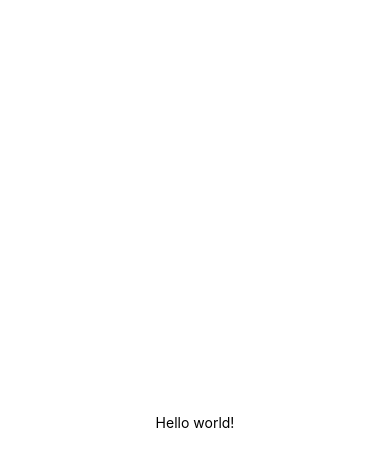
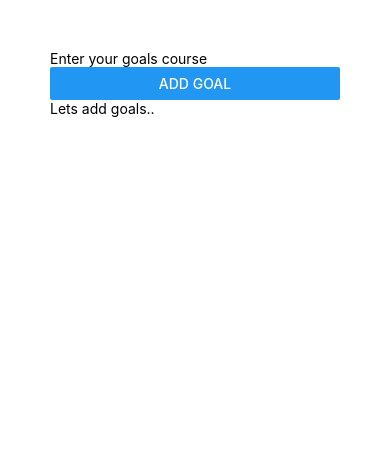
Before and after one commit to jsidd06/goal-android-ios-app, a React Native app: screen / in a window 390 px wide. Shown: the top 466 px of the page. Built offline with nearby package versions, Linux system fonts and the light colour scheme.

Commit message:
feat: add goal textinput or change some ui staff

```diff
--- a/App.js
+++ b/App.js
@@ -1,20 +1,21 @@
-import { StatusBar } from "expo-status-bar";
-import { StyleSheet, Text, View } from "react-native";
+import { Button, StyleSheet, Text, TextInput, View } from "react-native";
 
 export default function App() {
   return (
     <View style={styles.container}>
-      <Text>Hello world!</Text>
-      <StatusBar style="auto" />
+      <View>
+        <TextInput placeholder="Enter your goals course" />
+        <Button title="Add Goal" />
+      </View>
+      <View>
+        <Text>Lets add goals..</Text>
+      </View>
     </View>
   );
 }
 
 const styles = StyleSheet.create({
   container: {
-    flex: 1,
-    backgroundColor: "#fff",
-    alignItems: "center",
-    justifyContent: "center",
+    padding: 50,
   },
 });
```
